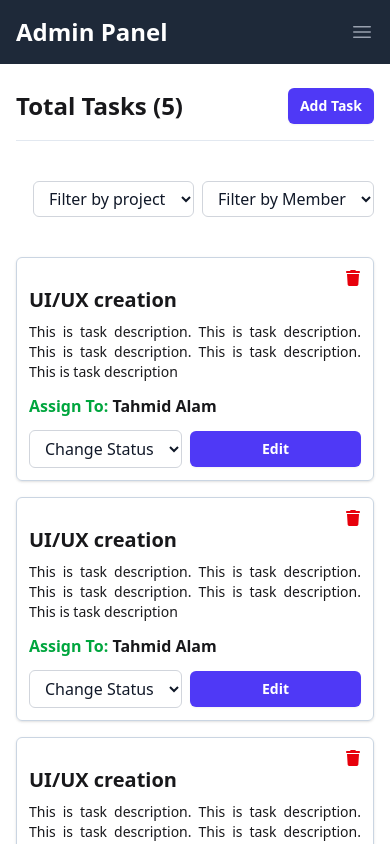
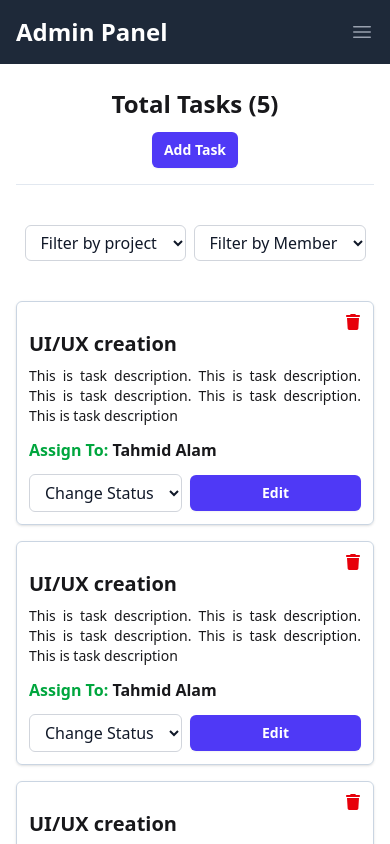
Before and after one commit to tahmid122/smart-task-management, a React (Vite) app: page /dashboard/tasks in a window 390 px wide. Shown: the top 844 px of the page. Built offline with nearby package versions, Linux system fonts and the light colour scheme.

Commit message:
responsive done

```diff
--- a/src/Pages/Projects/Projects.jsx
+++ b/src/Pages/Projects/Projects.jsx
@@ -5,7 +5,7 @@ const Projects = () => {
   return (
     <div>
       {/* top */}
-      <div className="flex items-center justify-between border-b border-b-slate-200 pb-4 mb-10">
+      <div className="flex items-center flex-col gap-3 lg:flex-row justify-between border-b border-b-slate-200 pb-4 mb-10">
         <h2 className="text-2xl font-semibold">Total Projects (5)</h2>
         <div className="flex items-center gap-3">
           <div>
--- a/src/Pages/Tasks/Tasks.jsx
+++ b/src/Pages/Tasks/Tasks.jsx
@@ -32,7 +32,7 @@ const Tasks = () => {
   return (
     <div>
       {/* top */}
-      <div className="flex items-center justify-between border-b border-b-slate-200 pb-4 mb-10">
+      <div className="flex items-center flex-col gap-3 lg:flex-row justify-between border-b border-b-slate-200 pb-4 mb-10">
         <h2 className="text-2xl font-semibold">Total Tasks (5)</h2>
         <div className="flex items-center gap-3">
           <div>
@@ -164,7 +164,7 @@ const Tasks = () => {
 
       {/* main */}
       {/* filter */}
-      <div className="flex items-center justify-end gap-2">
+      <div className="flex items-center justify-center lg:justify-end gap-2">
         <div>
           <select
             name="filterByProject"
--- a/src/Pages/Teams/Teams.jsx
+++ b/src/Pages/Teams/Teams.jsx
@@ -6,7 +6,7 @@ const Teams = () => {
   return (
     <div>
       {/* top */}
-      <div className="flex items-center justify-between border-b border-b-slate-200 pb-4 mb-10">
+      <div className="flex items-center flex-col gap-3 lg:flex-row justify-between border-b border-b-slate-200 pb-4 mb-10">
         <h2 className="text-2xl font-semibold">All Teams</h2>
         <div className="flex items-center gap-3">
           <div>
```
